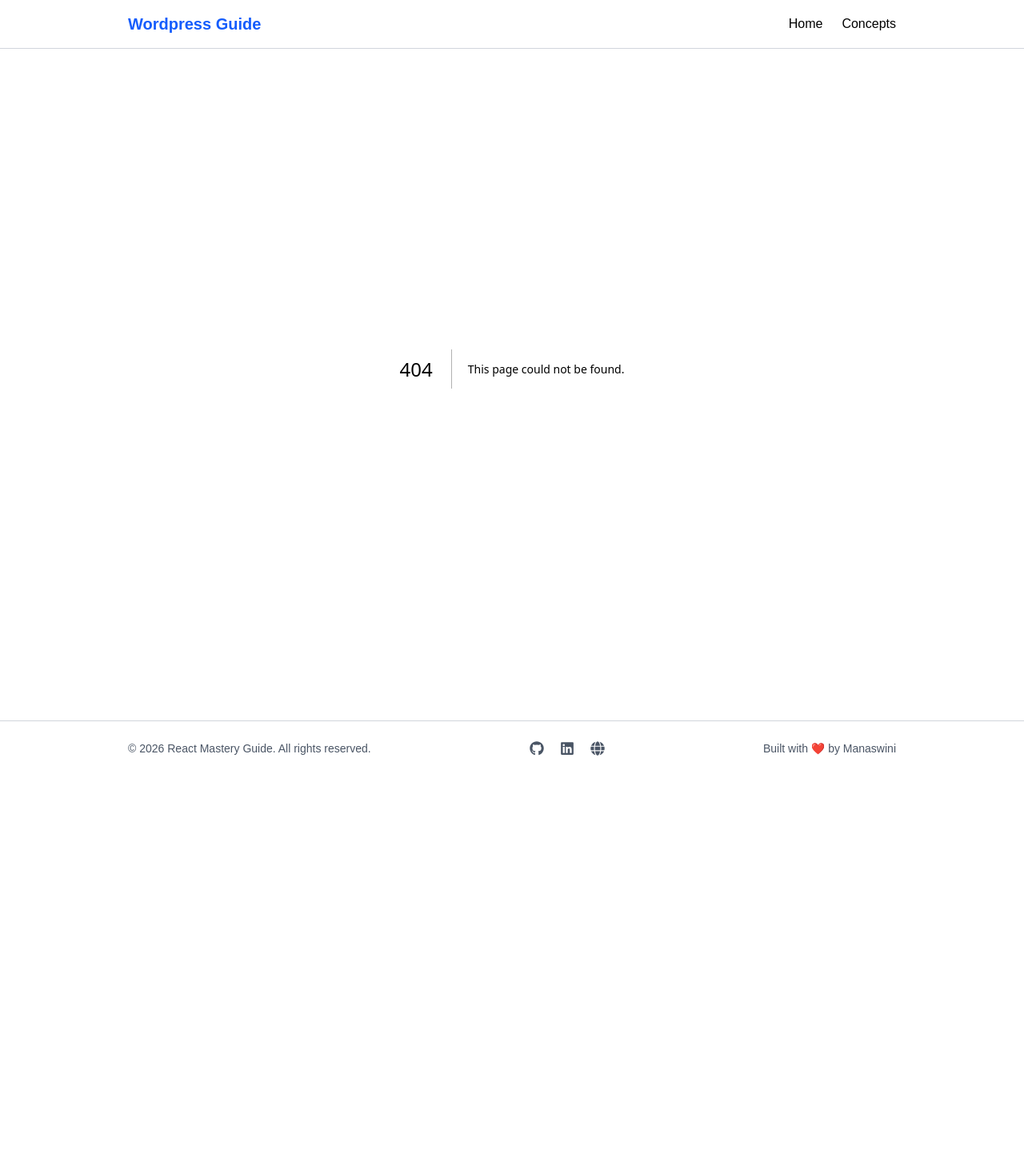
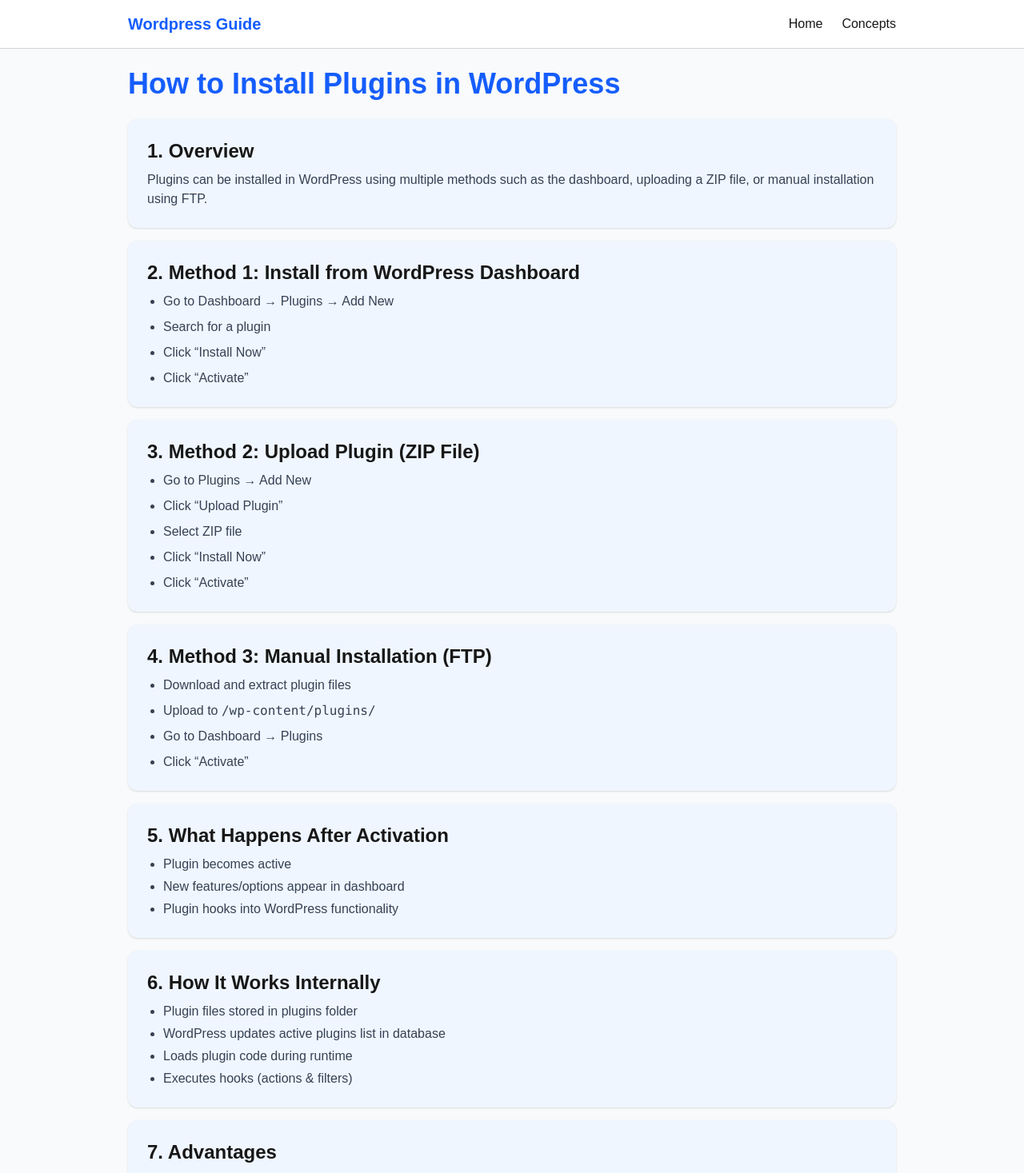
Before and after one commit to Monisasmal/WordPress-Concepts, a Next.js app: page /concepts/InstallPlugins in a window 1280 px wide. Before the commit this address had no page. Shown: the top 1467 px of the page at 80% size. Before the commit the page ends 970 px from the top, so only its background shows below. Built offline with nearby package versions, Linux system fonts and the light colour scheme.

Commit message:
first commit

```diff
--- /dev/null
+++ b/src/app/concepts/InstallPlugins/page.tsx
@@ -0,0 +1,133 @@
+export default function InstallPlugins() {
+  return (
+    <div className="bg-gray-50 min-h-screen">
+
+      {/* Container */}
+      <div className="w-full max-w-5xl mx-auto px-4 sm:px-6 lg:px-8 py-6">
+
+        {/* Header */}
+        <h1 className="text-2xl sm:text-3xl md:text-4xl font-bold text-blue-600 mb-6">
+          How to Install Plugins in WordPress
+        </h1>
+
+        {/* Card Wrapper */}
+        <div className="space-y-4">
+
+          {/* Overview */}
+          <section className="bg-blue-50 shadow-sm rounded-xl p-4 sm:p-6">
+            <h2 className="text-lg sm:text-xl md:text-2xl font-semibold mb-2">
+              1. Overview
+            </h2>
+            <p className="text-sm sm:text-base text-gray-700">
+              Plugins can be installed in WordPress using multiple methods such as
+              the dashboard, uploading a ZIP file, or manual installation using FTP.
+            </p>
+          </section>
+
+          {/* Method 1 */}
+          <section className="bg-blue-50 shadow-sm rounded-xl p-4 sm:p-6">
+            <h2 className="text-lg sm:text-xl md:text-2xl font-semibold mb-2">
+              2. Method 1: Install from WordPress Dashboard
+            </h2>
+            <ul className="list-disc ml-5 text-sm sm:text-base text-gray-700 space-y-2">
+              <li>Go to Dashboard → Plugins → Add New</li>
+              <li>Search for a plugin</li>
+              <li>Click “Install Now”</li>
+              <li>Click “Activate”</li>
+            </ul>
+          </section>
+
+          {/* Method 2 */}
+          <section className="bg-blue-50 shadow-sm rounded-xl p-4 sm:p-6">
+            <h2 className="text-lg sm:text-xl md:text-2xl font-semibold mb-2">
+              3. Method 2: Upload Plugin (ZIP File)
+            </h2>
+            <ul className="list-disc ml-5 text-sm sm:text-base text-gray-700 space-y-2">
+              <li>Go to Plugins → Add New</li>
+              <li>Click “Upload Plugin”</li>
+              <li>Select ZIP file</li>
+              <li>Click “Install Now”</li>
+              <li>Click “Activate”</li>
+            </ul>
+          </section>
+
+          {/* Method 3 */}
+          <section className="bg-blue-50 shadow-sm rounded-xl p-4 sm:p-6">
+            <h2 className="text-lg sm:text-xl md:text-2xl font-semibold mb-2">
+              4. Method 3: Manual Installation (FTP)
+            </h2>
+            <ul className="list-disc ml-5 text-sm sm:text-base text-gray-700 space-y-2">
+              <li>Download and extract plugin files</li>
+              <li>Upload to <code>/wp-content/plugins/</code></li>
+              <li>Go to Dashboard → Plugins</li>
+              <li>Click “Activate”</li>
+            </ul>
+          </section>
+
+          {/* Activation */}
+          <section className="bg-blue-50 shadow-sm rounded-xl p-4 sm:p-6">
+            <h2 className="text-lg sm:text-xl md:text-2xl font-semibold mb-2">
+              5. What Happens After Activation
+            </h2>
+            <ul className="list-disc ml-5 text-sm sm:text-base text-gray-700 space-y-1">
+              <li>Plugin becomes active</li>
+              <li>New features/options appear in dashboard</li>
+              <li>Plugin hooks into WordPress functionality</li>
+            </ul>
+          </section>
+
+          {/* How */}
+          <section className="bg-blue-50 shadow-sm rounded-xl p-4 sm:p-6">
+            <h2 className="text-lg sm:text-xl md:text-2xl font-semibold mb-2">
+              6. How It Works Internally
+            </h2>
+            <ul className="list-disc ml-5 text-sm sm:text-base text-gray-700 space-y-1">
+              <li>Plugin files stored in plugins folder</li>
+              <li>WordPress updates active plugins list in database</li>
+              <li>Loads plugin code during runtime</li>
+              <li>Executes hooks (actions & filters)</li>
+            </ul>
+          </section>
+
+          {/* Advantages */}
+          <section className="bg-blue-50 shadow-sm rounded-xl p-4 sm:p-6">
+            <h2 className="text-lg sm:text-xl md:text-2xl font-semibold mb-2">
+              7. Advantages
+            </h2>
+            <ul className="list-disc ml-5 text-sm sm:text-base text-gray-700 space-y-1">
+              <li>Easy installation process</li>
+              <li>No coding required</li>
+              <li>Quickly extend features</li>
+            </ul>
+          </section>
+
+          {/* Limitations */}
+          <section className="bg-blue-50 shadow-sm rounded-xl p-4 sm:p-6">
+            <h2 className="text-lg sm:text-xl md:text-2xl font-semibold mb-2">
+              8. Limitations
+            </h2>
+            <ul className="list-disc ml-5 text-sm sm:text-base text-gray-700 space-y-1">
+              <li>Too many plugins can slow site</li>
+              <li>Compatibility issues</li>
+              <li>Security risks if not updated</li>
+            </ul>
+          </section>
+
+          {/* Interview */}
+          <section className="bg-blue-50 shadow-sm rounded-xl p-4 sm:p-6">
+            <h2 className="text-lg sm:text-xl md:text-2xl font-semibold mb-2">
+              Interview Points
+            </h2>
+            <ul className="list-disc ml-5 text-sm sm:text-base text-gray-900 space-y-1">
+              <li>Install via dashboard, ZIP upload, or FTP</li>
+              <li>Activate to enable functionality</li>
+              <li>Stored in /wp-content/plugins/</li>
+              <li>Uses hooks internally</li>
+            </ul>
+          </section>
+
+        </div>
+      </div>
+    </div>
+  );
+}
--- a/src/app/concepts/page.tsx
+++ b/src/app/concepts/page.tsx
@@ -20,6 +20,7 @@
      {name: "How to Install and Activate a Theme in WordPress?", path:"/concepts/InstallActivateTheme"},
      {name: "Difference Between Free and Premium Themes?", path:"/concepts/FreeVsPremiumThemes"},
      {name: "What is a Plugin in WordPress?", path:"/concepts/WhatIsPlugin"},
+     {name: "How to Install Plugins in WordPress?", path:"/concepts/InstallPlugins"},
 ];
 
 export default function Concepts(){
```
